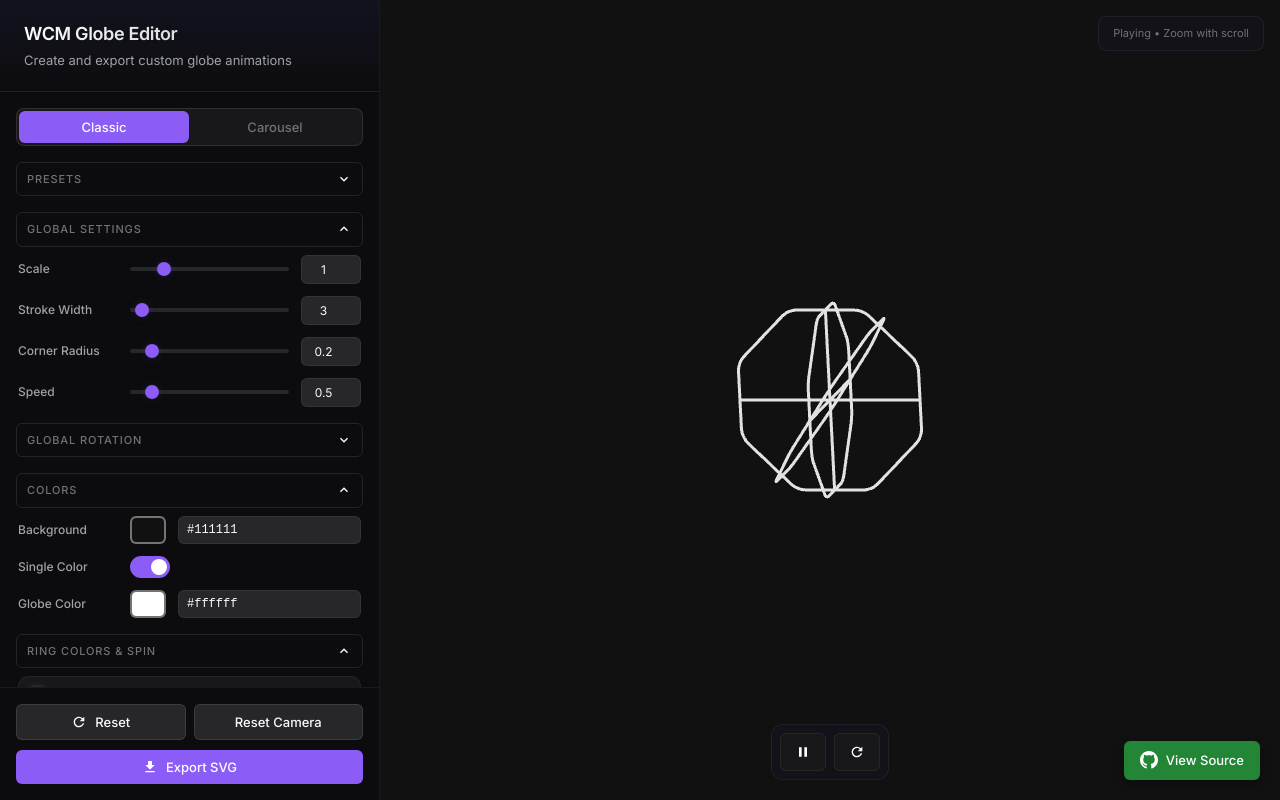
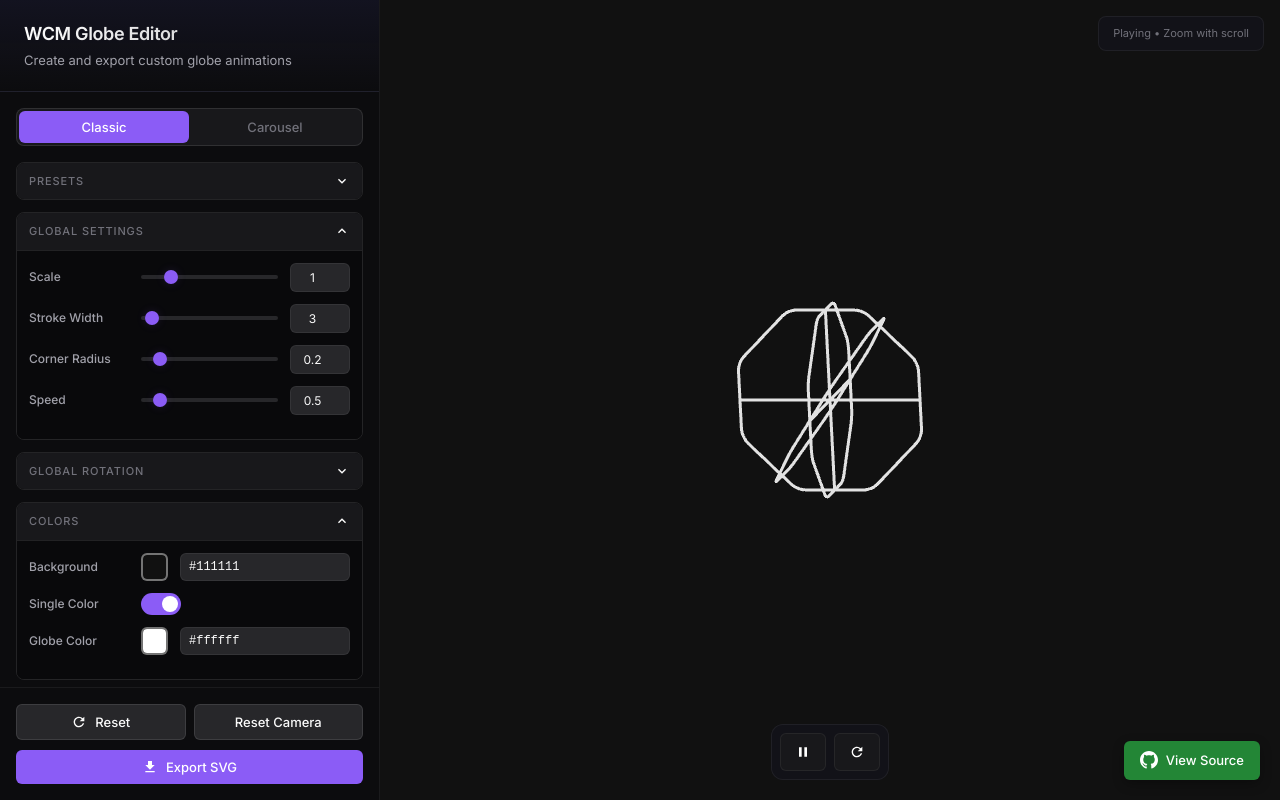
Before and after one commit to fieldsofland/wcm-globe-editor, a React (Vite) app: page / in a window 1280 px wide. Built offline with nearby package versions, Linux system fonts and the light colour scheme.

Commit message:
Style section dropdowns as grouped cards

```diff
--- a/src/App.css
+++ b/src/App.css
@@ -101,24 +101,27 @@
    SECTIONS & GROUPS (ShadCN-style)
    ======================================== */
 .section {
-    margin-bottom: 16px;
+    margin-bottom: 12px;
+    border: 1px solid var(--border-color);
+    border-radius: 8px;
+    overflow: hidden;
 }
 
 .section-header {
     display: flex;
     align-items: center;
     justify-content: space-between;
-    padding: 8px 10px;
-    background: transparent;
-    border: 1px solid var(--border-color);
-    border-radius: 6px;
+    padding: 10px 12px;
+    background: var(--bg-card);
+    border: none;
+    border-radius: 0;
     cursor: pointer;
     transition: all 0.15s ease;
-    margin-bottom: 8px;
+    margin-bottom: 0;
 }
 
 .section-header:hover {
-    background: var(--bg-card);
+    background: var(--bg-input);
 }
 
 .section-header h3 {
@@ -142,7 +145,9 @@
 }
 
 .section-content {
-    padding: 0 2px;
+    padding: 12px;
+    background: var(--bg-dark);
+    border-top: 1px solid var(--border-color);
 }
 
 /* ========================================
```
